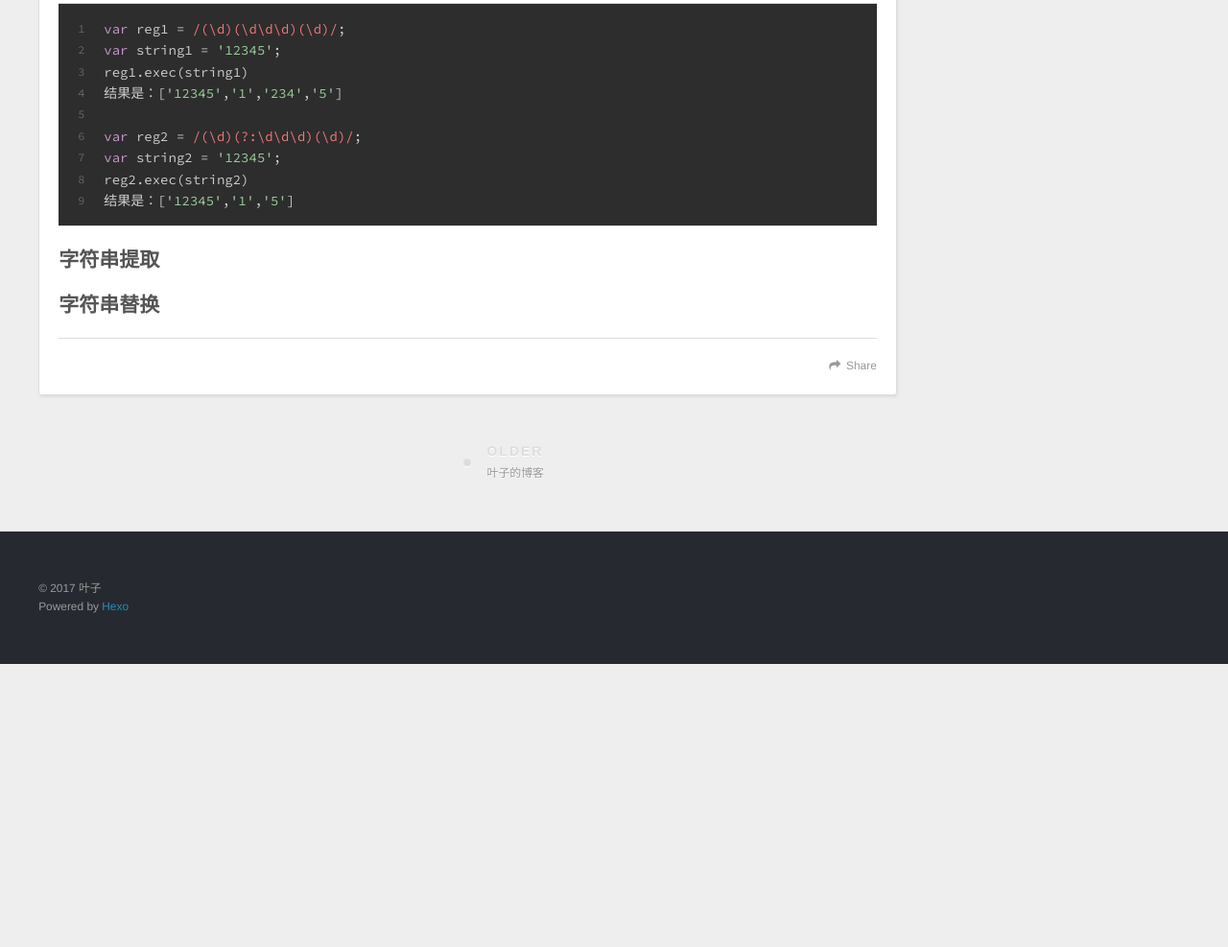
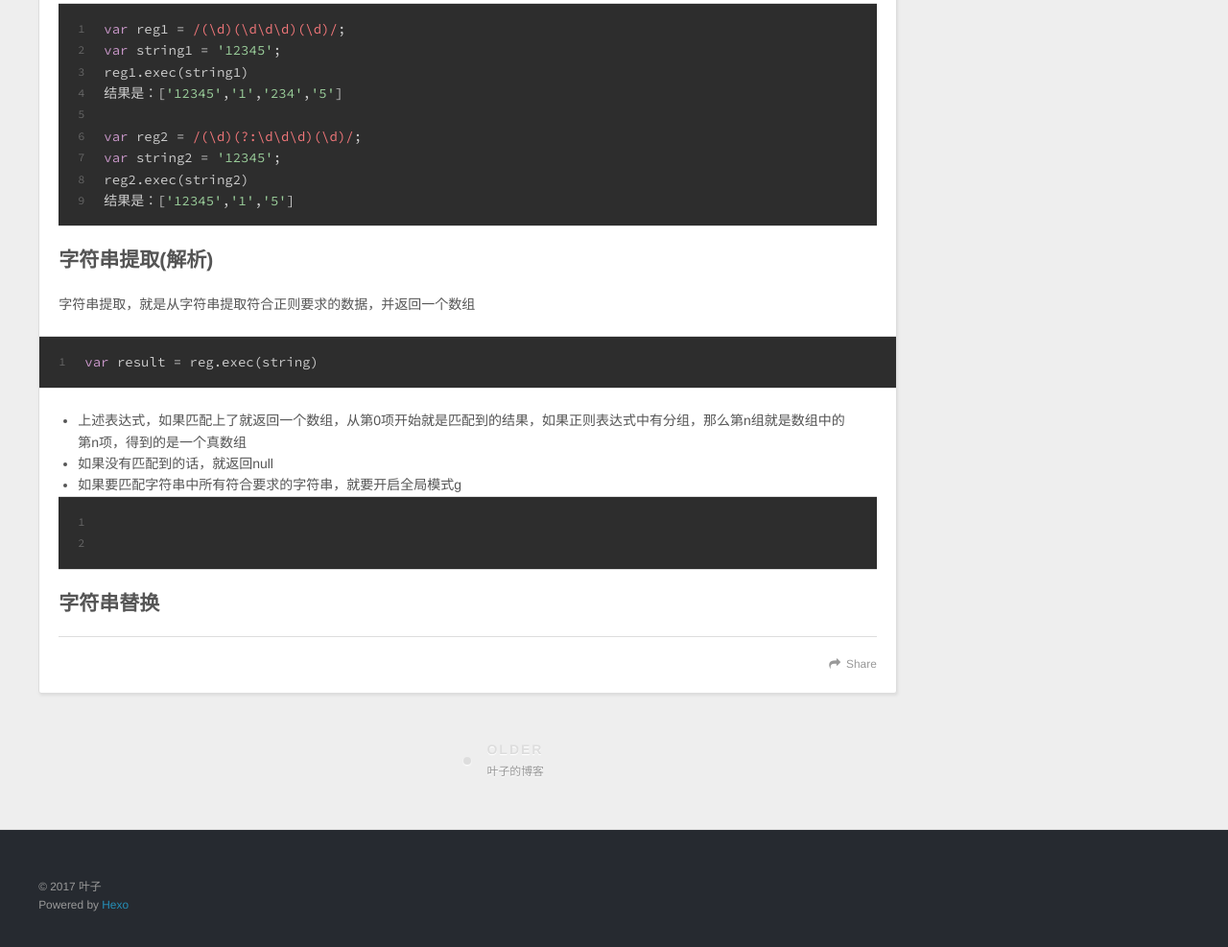
Before and after one commit to githubyezi/githubyezi.github.io, a plain HTML site: page 2017/02/10/js基础/index.html in a window 1280 px wide. Shown: the part 1656-2643 px from the top of the page at 96% size. Before the commit the page ends 2348 px from the top, so only its background shows below. Drawn offline with nearby package versions, Linux system fonts and the light colour scheme.

Commit message:
Site updated: 2017-02-10 23:59:09

```diff
--- a/2017/02/10/js基础/index.html
+++ b/2017/02/10/js基础/index.html
@@ -11,7 +11,7 @@
 <meta property="og:url" content="http://yoursite.com/2017/02/10/js基础/index.html">
 <meta property="og:site_name" content="叶子">
 <meta property="og:description" content="大家都知道正则表达式对象，是用来规范一个规范的表达式，它具有用来检查给出的字符串是否符合规则的属性和方法。js中的正则对象是RegExp，创建正则的语法是：var reg = new RegExp(pattern, attributes); 参数pattern是一个字符串，指定了正则表达式的内容，attributes是一个可选的字符串，包含属性 “g”、”i” 和’m’,分别用于指定全局匹配，区分">
-<meta property="og:updated_time" content="2017-02-10T15:51:24.470Z">
+<meta property="og:updated_time" content="2017-02-10T15:59:04.089Z">
 <meta name="twitter:card" content="summary">
 <meta name="twitter:title" content="js之正则表达式(regular expression)">
 <meta name="twitter:description" content="大家都知道正则表达式对象，是用来规范一个规范的表达式，它具有用来检查给出的字符串是否符合规则的属性和方法。js中的正则对象是RegExp，创建正则的语法是：var reg = new RegExp(pattern, attributes); 参数pattern是一个字符串，指定了正则表达式的内容，attributes是一个可选的字符串，包含属性 “g”、”i” 和’m’,分别用于指定全局匹配，区分">
@@ -126,7 +126,14 @@
 <li>\n 换行 回车换行通常一起使用<h3 id="特殊元字符"><a href="#特殊元字符" class="headerlink" title="特殊元字符"></a>特殊元字符</h3>(?:) 表示只匹配不捕获，例如：<figure class="highlight js"><table><tr><td class="gutter"><pre><div class="line">1</div><div class="line">2</div><div class="line">3</div><div class="line">4</div><div class="line">5</div><div class="line">6</div><div class="line">7</div><div class="line">8</div><div class="line">9</div></pre></td><td class="code"><pre><div class="line"><span class="keyword">var</span> reg1 = <span class="regexp">/(\d)(\d\d\d)(\d)/</span>;</div><div class="line"><span class="keyword">var</span> string1 = <span class="string">'12345'</span>;</div><div class="line">reg1.exec(string1)</div><div class="line">结果是：[<span class="string">'12345'</span>,<span class="string">'1'</span>,<span class="string">'234'</span>,<span class="string">'5'</span>]</div><div class="line"></div><div class="line"><span class="keyword">var</span> reg2 = <span class="regexp">/(\d)(?:\d\d\d)(\d)/</span>;</div><div class="line"><span class="keyword">var</span> string2 = <span class="string">'12345'</span>;</div><div class="line">reg2.exec(string2)</div><div class="line">结果是：[<span class="string">'12345'</span>,<span class="string">'1'</span>,<span class="string">'5'</span>]</div></pre></td></tr></table></figure>
 </li>
 </ul>
-<h2 id="字符串提取"><a href="#字符串提取" class="headerlink" title="字符串提取"></a>字符串提取</h2><h2 id="字符串替换"><a href="#字符串替换" class="headerlink" title="字符串替换"></a>字符串替换</h2>
+<h2 id="字符串提取-解析"><a href="#字符串提取-解析" class="headerlink" title="字符串提取(解析)"></a>字符串提取(解析)</h2><p>字符串提取，就是从字符串提取符合正则要求的数据，并返回一个数组<br><figure class="highlight js"><table><tr><td class="gutter"><pre><div class="line">1</div></pre></td><td class="code"><pre><div class="line"><span class="keyword">var</span> result = reg.exec(string)</div></pre></td></tr></table></figure></p>
+<ul>
+<li>上述表达式，如果匹配上了就返回一个数组，从第0项开始就是匹配到的结果，如果正则表达式中有分组，那么第n组就是数组中的第n项，得到的是一个真数组</li>
+<li>如果没有匹配到的话，就返回null</li>
+<li>如果要匹配字符串中所有符合要求的字符串，就要开启全局模式g<figure class="highlight js"><table><tr><td class="gutter"><pre><div class="line">1</div><div class="line">2</div></pre></td><td class="code"><pre><div class="line"></div><div class="line"></div></pre></td></tr></table></figure>
+</li>
+</ul>
+<h2 id="字符串替换"><a href="#字符串替换" class="headerlink" title="字符串替换"></a>字符串替换</h2>
 
     </div>
     <footer class="article-footer">
```
Also changed, not shown: index.html (+8 -1 lines).
